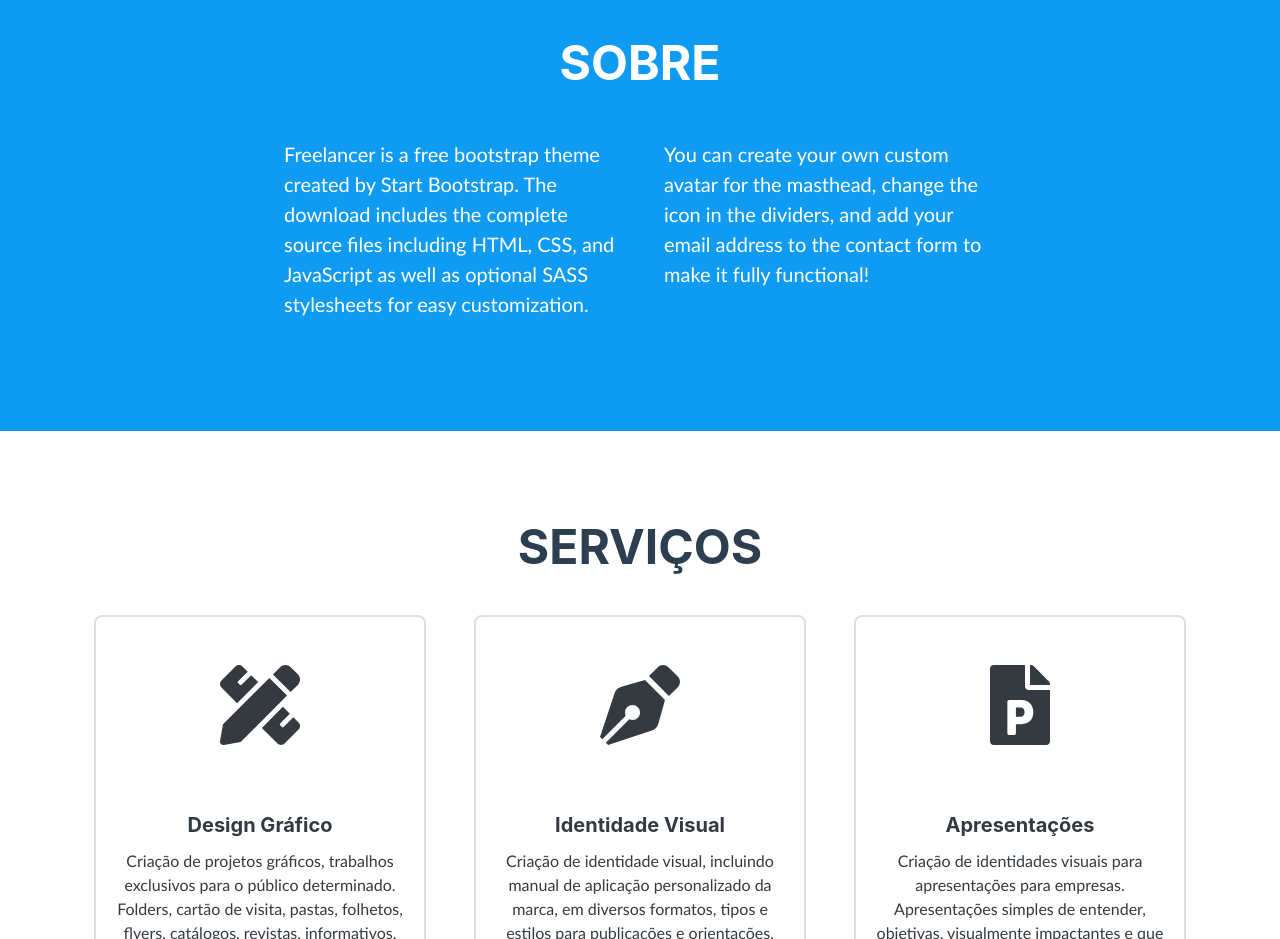
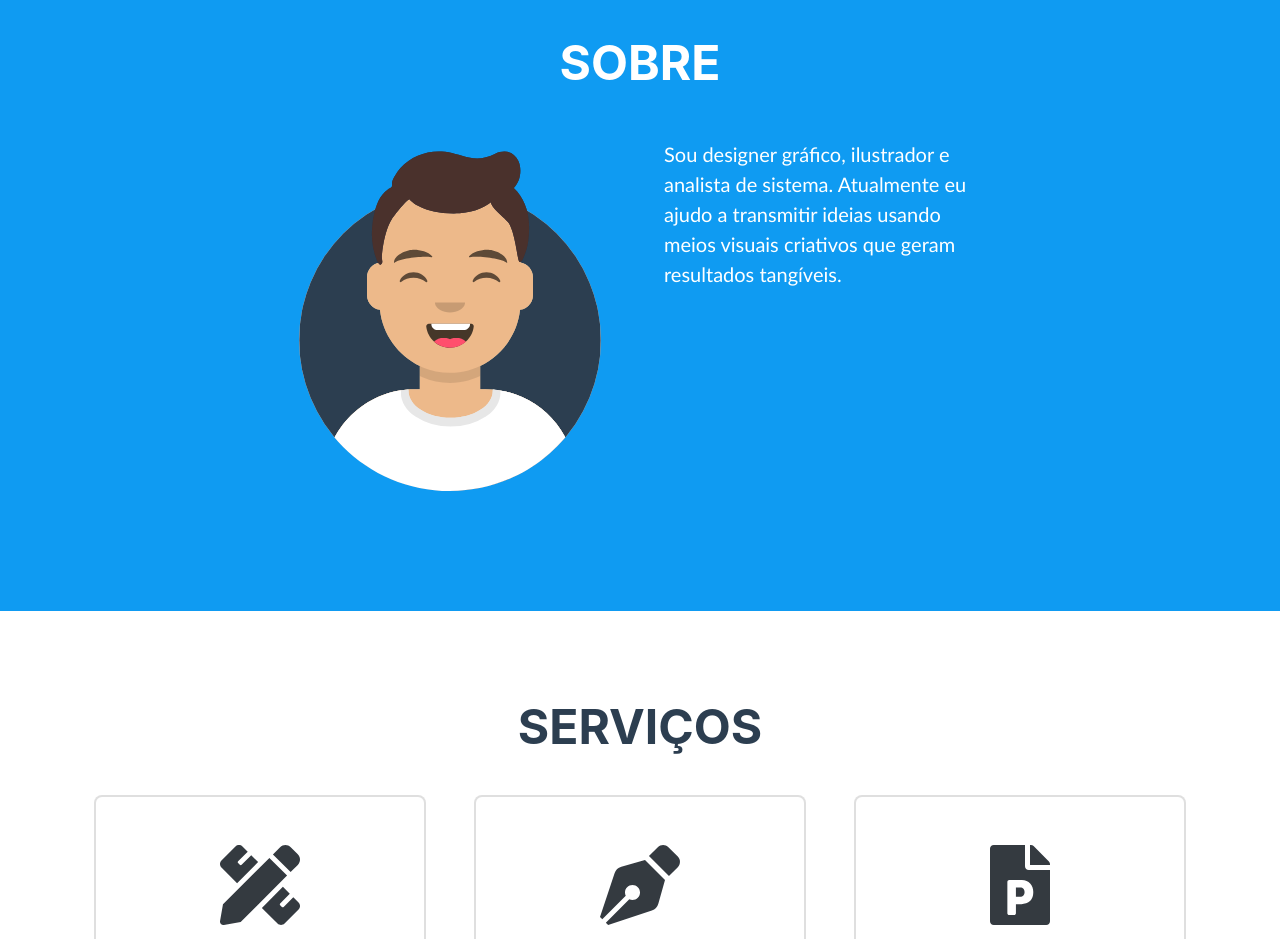
Before and after one commit to faellopis/mywebpagetest, a plain HTML site: page index.html in a window 1280 px wide. Shown: the part 1220-2159 px from the top of the page. Drawn offline with nearby package versions, Linux system fonts and the light colour scheme; a web font is replaced by a local one.

Commit message:
portfolio

```diff
--- a/index.html
+++ b/index.html
@@ -253,10 +253,10 @@
                 <!-- About Section Content-->
                 <div class="row">
                     <div class="col-lg-4 ml-auto">
-                        <p class="pre-wrap lead">Freelancer is a free bootstrap theme created by Start Bootstrap. The download includes the complete source files including HTML, CSS, and JavaScript as well as optional SASS stylesheets for easy customization.</p>
+                        <div class="text-center text-dark mt-0 mb-4"><img class="img-fluid" src="assets/img/avataaars.svg" alt=""></div>
                     </div>
                     <div class="col-lg-4 mr-auto">
-                        <p class="pre-wrap lead">You can create your own custom avatar for the masthead, change the icon in the dividers, and add your email address to the contact form to make it fully functional!</p>
+                        <p class="pre-wrap lead">Sou designer gráfico, ilustrador e analista de sistema. Atualmente eu ajudo a transmitir ideias usando meios visuais criativos que geram resultados tangíveis.</p>
                     </div>
                 </div>
             </div>
```
